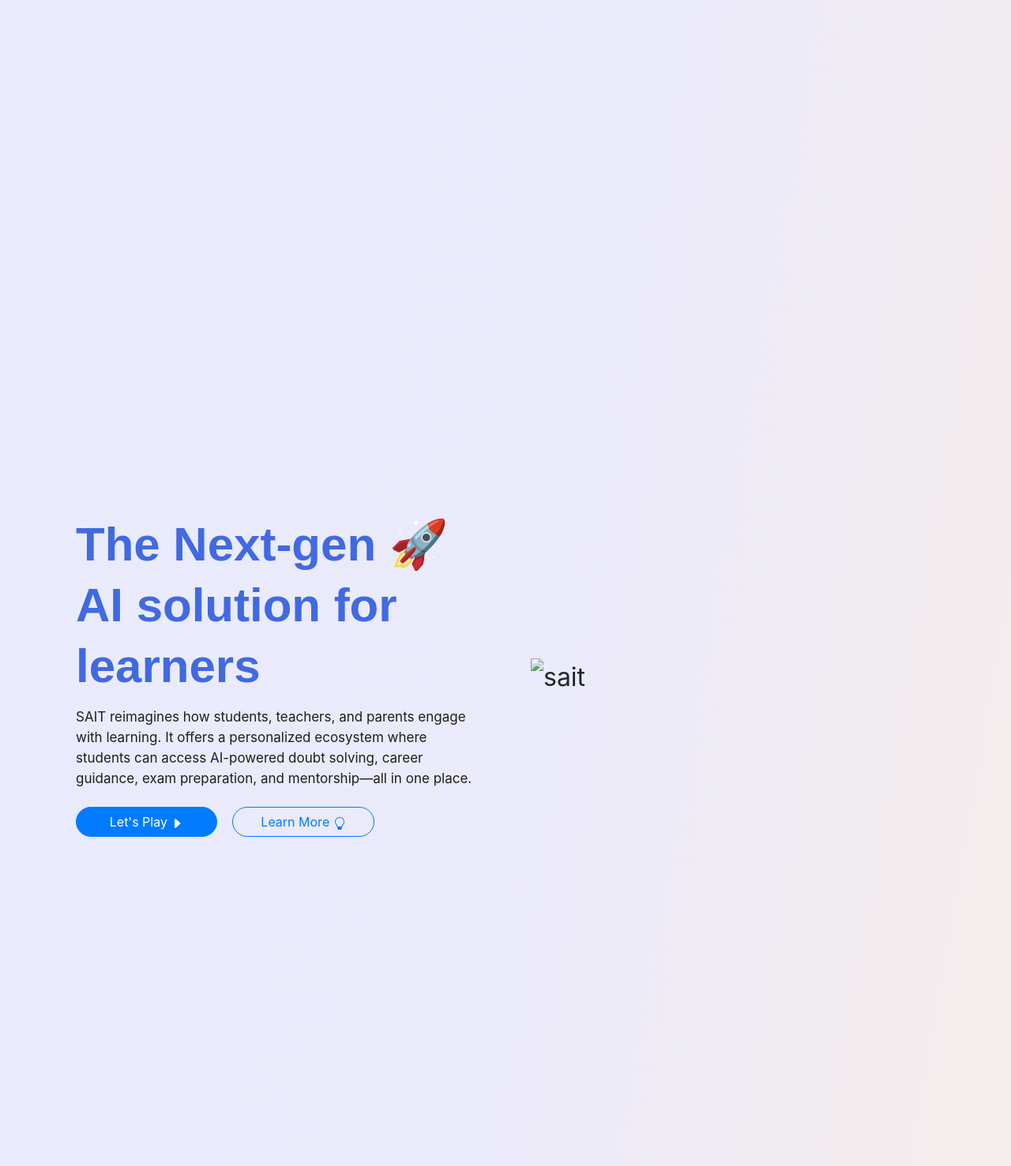
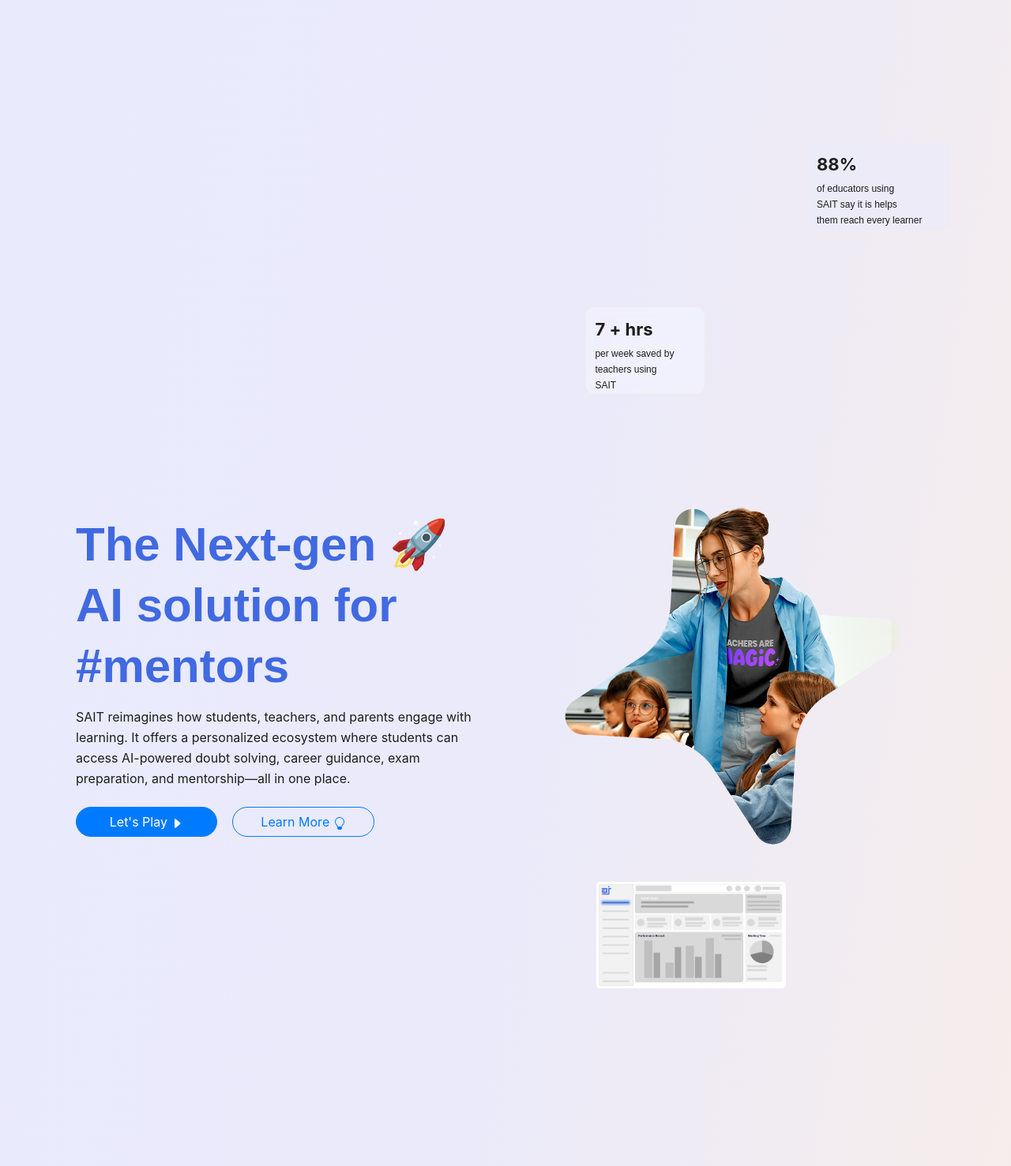
Before and after one commit to Ai-Dictionary/superaitutor, a Node project: template views/landing.ejs in a window 1280 px wide. Shown: the part 443-1920 px from the top of the page at 79% size. Run offline with Node 20 templates, Linux system fonts and the light colour scheme; the template is opened without the code that fills it, so the values that code supplies are empty; some libraries are stand-ins or nearby versions.

Commit message:
Version 1.0

```diff
--- /dev/null
+++ b/assets/scripts/landing.js
@@ -0,0 +1,46 @@
+document.addEventListener("DOMContentLoaded", () => {
+    const floaters = document.querySelectorAll(".small_floater");
+
+    const observer = new IntersectionObserver(entries => {
+        entries.forEach(entry => {
+            if (entry.isIntersecting) {
+                entry.target.classList.add("visible");
+                observer.unobserve(entry.target);
+            }
+        });
+    }, { threshold: 0.2 });
+
+    floaters.forEach(floater => observer.observe(floater));
+});
+
+document.addEventListener("DOMContentLoaded", () => {
+    const el = document.getElementById("typing");
+    const words = ["learners", "mentors", "opportunities", "recruiters", "creators"];
+    let wordIndex = 0;
+    let charIndex = 0;
+    let isDeleting = false;
+    const typingSpeed = 120;
+    const pauseTime = 4000;
+
+    function type() {
+        const currentWord = words[wordIndex];
+        if (!isDeleting) {
+            el.textContent = currentWord.substring(0, charIndex + 1);
+            charIndex++;
+            if (charIndex === currentWord.length) {
+                isDeleting = true;
+                setTimeout(type, pauseTime);
+                return;
+            }
+        } else {
+            el.textContent = currentWord.substring(0, charIndex - 1);
+            charIndex--;
+            if (charIndex === 0) {
+                isDeleting = false;
+                wordIndex = (wordIndex + 1) % words.length;
+            }
+        }
+        setTimeout(type, typingSpeed);
+    }
+    type();
+});
--- a/assets/styles/landing.css
+++ b/assets/styles/landing.css
@@ -11,6 +11,8 @@
     justify-content: center;
     align-items: center;
     font-size: 2rem;
+    position: relative;
+    user-select: none;
 }
 .gradient_page{
     background: linear-gradient(100deg, #E9EBFC, #EAEAFB, #F8EEE9);
@@ -30,7 +32,7 @@
         }
         p{
             color: #1e1e1e;
-            font-size: 17px;
+            font-size: 16px;
             line-height: 26px;
             -webkit-font-smoothing: antialiased;
         }
@@ -42,7 +44,66 @@
     }
     .right-component{
         width: 40%;
-        /* background: pink; */
+        .side-img{
+            position: relative;
+            --size: 450px;
+            width: var(--size);
+            height: var(--size);
+            margin: 10px calc((100% - var(--size)) / 2);
+        }
+        .small_floater{
+            width: 150px;
+            height: 110px;
+            border-radius: 10px;
+            background: #f2f1fec4;
+            color: #1e1e1e;
+            backdrop-filter: blur(5px);
+            padding: 0px 10px;
+            position: absolute;
+            opacity: 0;
+            transform: translateX(-50px);
+            transition: all 0.8s ease-out;
+            overflow: hidden;
+            strong{
+                font-size: 22px;
+            }
+            p{
+                font-size: 12px;
+                font-family: sans-serif;
+                line-height: 20px;
+            }
+        }
+        .small_floater.visible {
+            opacity: 1;
+            transform: translateX(0);
+        }
+        .small_floater.left{
+            top: 32%;
+            left: 58%;
+            border: 0.8px solid #f8eee9b3;
+        }
+        .small_floater.right{
+            width: 180px;
+            top: 24%;
+            left: 80%;
+            background: #e9ebfc73;
+        }
+        .mid_floater{
+            width: 240px;
+            aspect-ratio: 16/9;
+            border-radius: 5px;
+            background: #fff;
+            border: 3px solid #fff;
+            position: absolute;
+            top: 60%;
+            left: 59%;
+            overflow: hidden;
+            img{
+                position: relative;
+                width: 100%;
+                height: 100%;
+            }
+        }
     }
 }
 .subpage:nth-child(2) {
@@ -54,3 +115,45 @@
 .subpage:nth-child(4) {
     background: lightgoldenrodyellow;
 }
+#typing {
+    font-weight: bold;
+    border-right: 4px solid #21016d;
+    padding-right: 4px;
+    white-space: nowrap;
+    overflow: hidden;
+}
+@keyframes blink {
+    0%, 50% { border-color: transparent; }
+    51%, 100% { border-color: #21016d; }
+}
+#typing {
+    animation: blink 0.8s infinite;
+}
+
+/* Mobile view */
+@media only screen and (max-width: 900px), only screen and (min-width: 900px) and (max-width: 1200px) {
+    .subpage.flx{
+        flex-direction: column;
+    }
+    .subpage:nth-child(1){
+        text-align: center;
+        padding: 24px;
+        .left-component,.right-component{
+            width: 100%;
+            margin-right: 0px;
+            h2{
+                font-size: 36px;
+                line-height: 44px;
+            }
+            .btn{
+                width: 45%;
+            }
+        }
+        .left-component{
+            margin-top: -100px;
+        }
+        .right-component{
+            display: none;
+        }
+    }
+}
--- a/index.js
+++ b/index.js
@@ -590,8 +590,8 @@
         ejs.renderFile('./views/templates/teacher.ejs', {
             type: type,
             isHosted,
-            users: !isHosted?hex.profile_list_setup(jsonfile.readFileSync('./assets/db.json')):[],
-            relation: !isHosted?hex.find_MatchingRecords(jsonfile.readFileSync('./assets/relation.json'), user.id):[],
+            users: !isHosted?hex.profile_list_setup(jsonfile.readFileSync('./assets/json/db.json')):[],
+            relation: !isHosted?hex.find_MatchingRecords(jsonfile.readFileSync('./assets/json/relation.json'), user.id):[],
         }),
         ejs.renderFile('./views/templates/aiMentor.ejs', {name: user.name}),
         ejs.renderFile('./views/templates/exam.ejs', {isHosted, id: user.id, Category: user.class, stream: user.stream}),
--- a/views/landing.ejs
+++ b/views/landing.ejs
@@ -33,8 +33,7 @@
     <main class="workspace">
         <section class="subpage gradient_page flx">
             <div class="left-component">
-                <!-- <h2>SuperAITutor <br>is a next-gen<br>educational platform</h2> -->
-                <h2>The Next-gen &#x1F680;<br> AI solution for<br> learners</h2>
+                <h2>The Next-gen &#x1F680;<br> AI solution for<br> #<span id="typing">learners</span></h2>
                 <p>SAIT reimagines how students, teachers, and parents engage with learning. It offers a personalized ecosystem where students can access AI-powered doubt solving, career guidance, exam preparation, and mentorship—all in one place.</p>
                 <div class="btn-holder">
                     <div class="btn btn-primary">
@@ -52,7 +51,26 @@
                 </div>
             </div>
             <div class="right-component">
-                <img src="#" alt="sait"/>
+                <% if (isHosted) { %>
+                    <img class="side-img" src="https://ai-dictionary.github.io/superaitutor/assets/images/landing_i1.png" alt="sait"/>
+                <% } else { %>
+                    <img class="side-img" src="../assets/images/landing_i1.png" alt="sait"/>
+                <% } %>
+                <div class="small_floater left">
+                    <strong>7 + hrs</strong>
+                    <p>per week saved by teachers using <br>SAIT</p>
+                </div>
+                <div class="small_floater right">
+                    <strong>88%</strong>
+                    <p>of educators using <br>SAIT say it is helps <br>them reach every learner</p>
+                </div>
+                <div class="mid_floater bottom">
+                    <% if (isHosted) { %>
+                        <img src="https://ai-dictionary.github.io/superaitutor/assets/images/landing_i2.png" alt="sait"/>
+                    <% } else { %>
+                        <img src="../assets/images/landing_i2.png" alt="sait"/>
+                    <% } %>
+                </div>
             </div>
         </section>
         <section class="subpage">Page 2</section>
@@ -71,4 +89,9 @@
     "description": "AI-powered education platform offering doubt solving, exam prep, and mentorship."
 }
 </script>
+<% if (isHosted) { %>
+    <script src="https://ai-dictionary.github.io/superaitutor/assets/scripts/landing.js" nonce="<%= nonce %>"></script>
+<% } else { %>
+    <script src="../assets/scripts/landing.js" nonce="<%= nonce %>"></script>
+<% } %>
 </html>
```
Also changed, not shown: assets/images/landing_i1.png (added), assets/images/landing_i2.png (added), assets/json/db.json (renamed from assets/db.json), assets/json/relation.json (renamed from assets/relation.json). Lines whose indentation alone changed are shown as unchanged.
